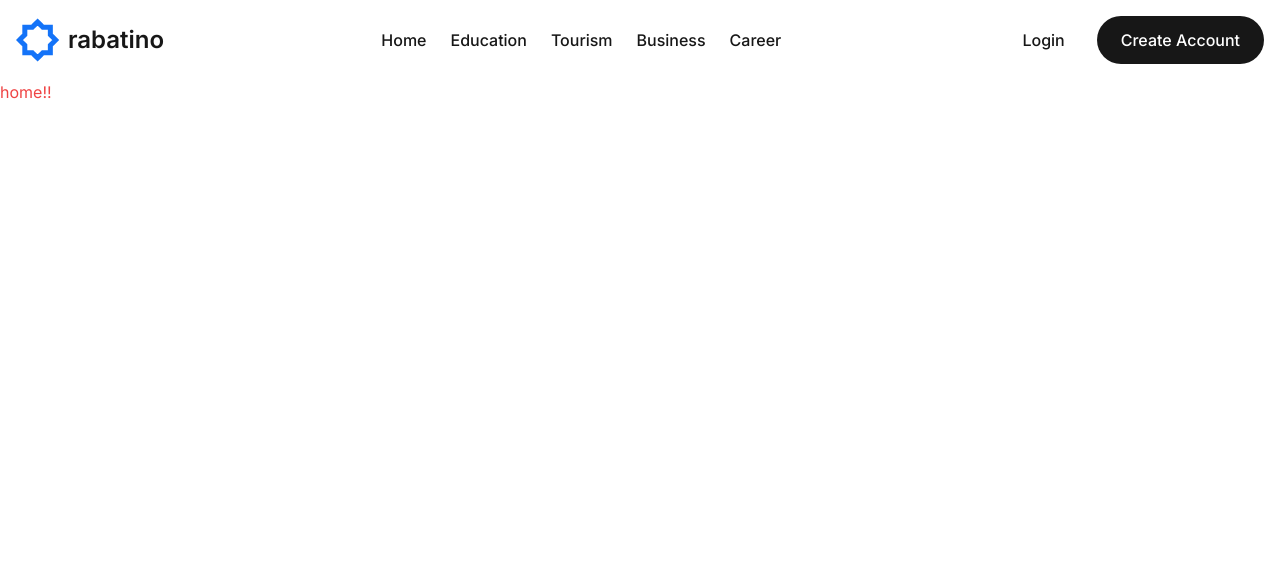
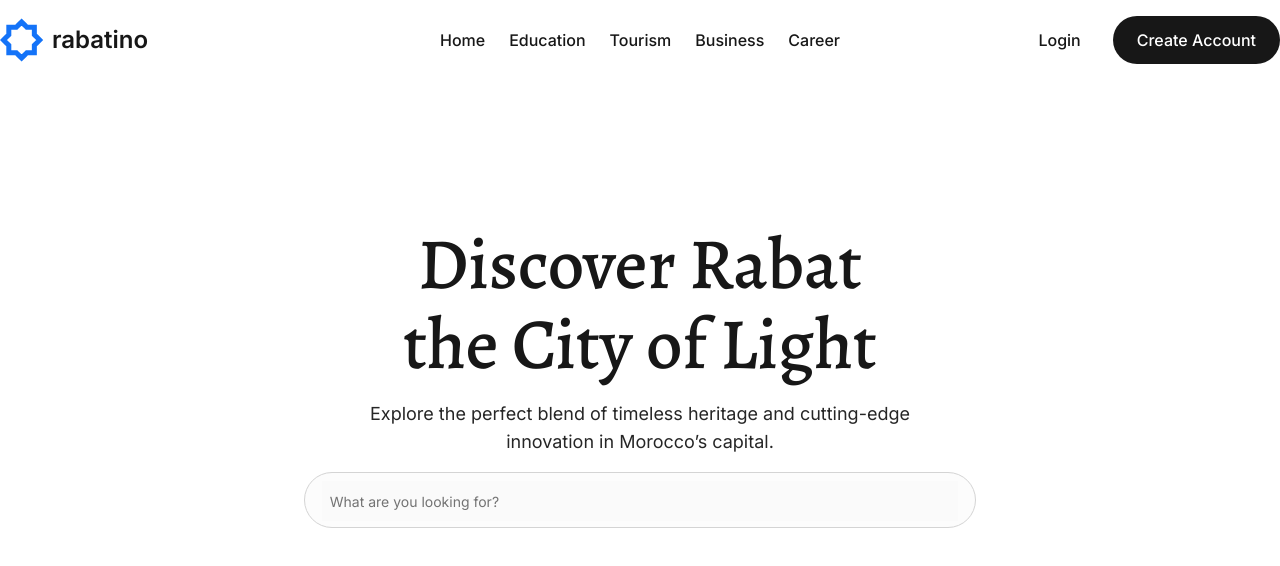
Before and after one commit to ouhoy/rabatino-client, a Nuxt app: page / in a window 1280 px wide. Shown: the top 566 px of the page. Built offline with nearby package versions, Linux system fonts and the light colour scheme.

Commit message:
Add hero section

```diff
--- a/components/navbar.vue
+++ b/components/navbar.vue
@@ -4,8 +4,8 @@
 
 <template>
 <nav class="w-full">
-  <div class="flex justify-between items-center p-4 max-w-7xl mx-auto">
-    <div class="flex justify-center items-center gap-2">
+  <div class="flex justify-between items-center py-4 max-w-7xl mx-auto">
+    <div class="flex justify-start items-center gap-2 w-[265.55px]">
       <logo/>
       <nuxt-link to="/" class="text-neutral-900 text-2xl font-semibold leading-none">rabatino</nuxt-link>
     </div>
--- a/layouts/default.vue
+++ b/layouts/default.vue
@@ -4,7 +4,9 @@
 
 <template>
   <navbar/>
+  <div class="max-w-7xl mx-auto">
   <slot />
+  </div>
 </template>
 
 <style scoped>
--- a/nuxt.config.ts
+++ b/nuxt.config.ts
@@ -6,6 +6,7 @@ export default defineNuxtConfig({
   googleFonts: {
     families: {
       Inter: [400, 500, 600, 700],
+      Alegreya: [400, 500, 600, 700],
     }
   }
 })
--- a/pages/index.vue
+++ b/pages/index.vue
@@ -1,9 +1,35 @@
 <script setup lang="ts">
+
+
+const searchInputValue = ref('');
+
+
 </script>
 
 <template>
-  <p class="text-red-500">home!!</p>
+  <main class="-w-full">
+    <section class="w-full flex flex-col items-center justify-center gap-4 py-36">
+      <div class="flex text-center flex-col items-center justify-center gap-4 max-w-xl mx-auto">
+        <h1 class="text-7xl text-neutral-900 leading-[80px] font-medium">Discover Rabat<br/>the City of Light</h1>
+        <p class="text-lg text-neutral-800">Explore the perfect blend of timeless heritage and cutting-edge innovation in Morocco’s capital.</p>
+      </div>
+      <div class="w-full py-2 h-14 border border-1 rounded-full border-neutral-300 bg-neutral-50/50 mx-auto  max-w-2xl">
+
+        <input
+
+
+            v-model="searchInputValue"
+
+            type="text"
+            class="bg-neutral-50 p-2 w-full max-w-[95%] mx-auto block outline-none border-0 text-neutral-900 placeholder:text-neutral-500 placeholder:text-sm"
+            placeholder="What are you looking for?">
+      </div>
+    </section>
+  </main>
 </template>
 
-<style>
+<style scoped>
+h1 {
+  font-family: Alegreya;
+}
 </style>
```
